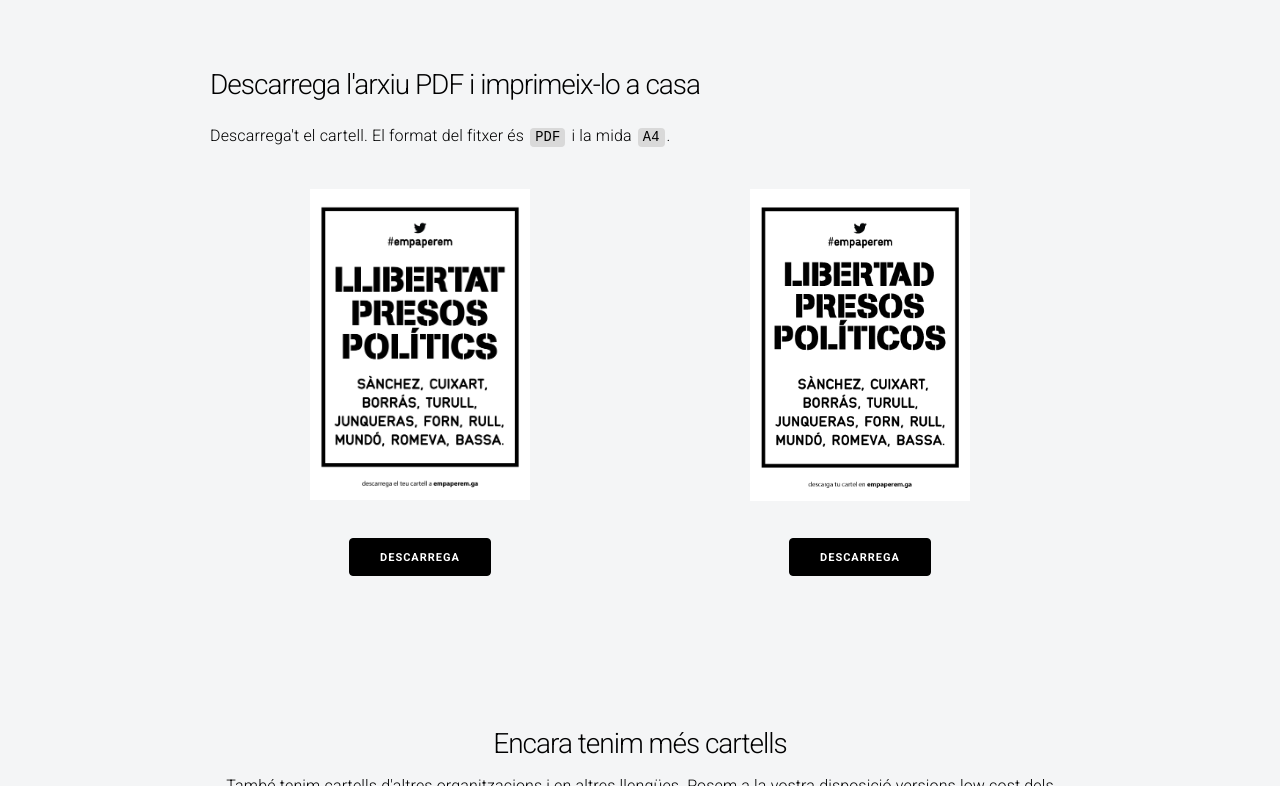
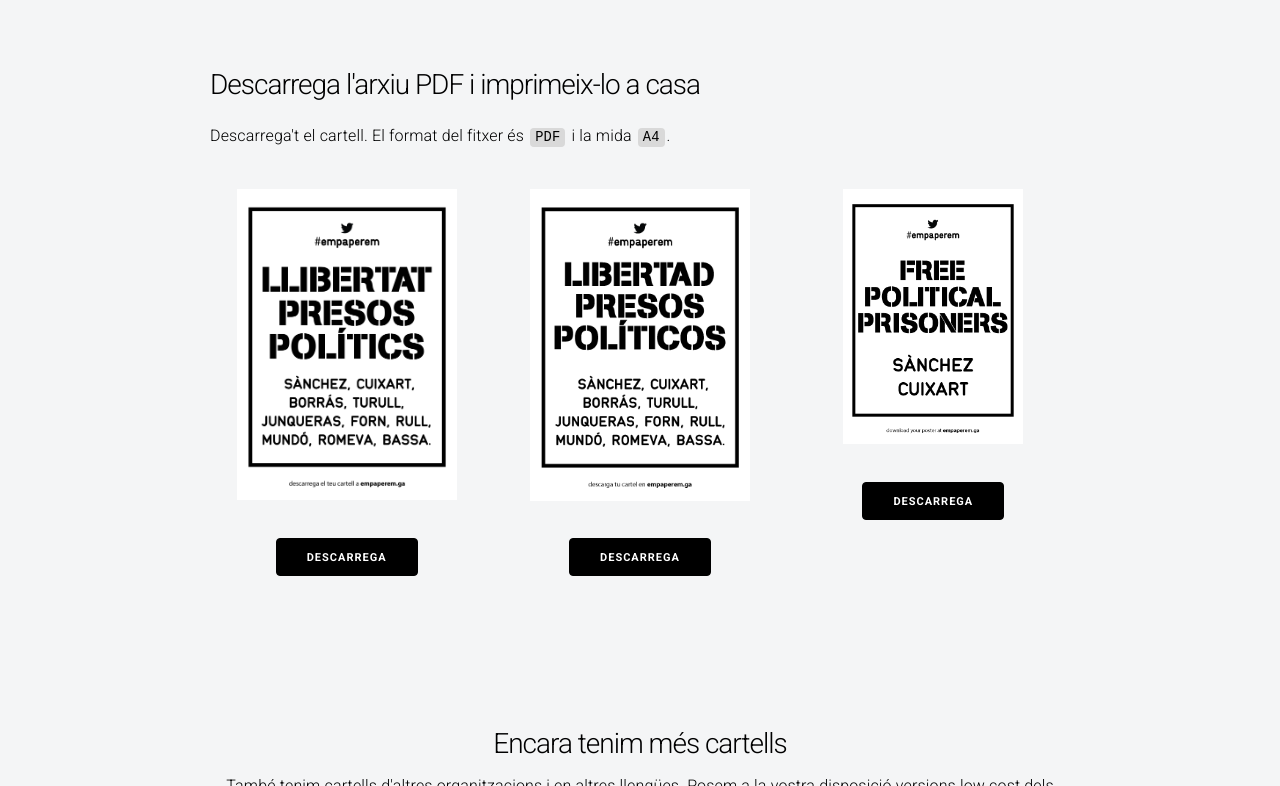
Before and after one commit to empaperem2/empaperem2.github.io, a plain HTML site: page index.html in a window 1280 px wide. Shown: the part 447-1233 px from the top of the page. Drawn offline with nearby package versions, Linux system fonts and the light colour scheme.

Commit message:
Update index.html

```diff
--- a/index.html
+++ b/index.html
@@ -108,10 +108,10 @@
         <a href="presospoliticos22.pdf"><img style="max-width:220px; margin-bottom:30px" src="presospoliticos22.png"> </a>
         <br> <a class="button" href="presospoliticos22.pdf" title="Descarrega">Descarrega </a>
     </div>
-<!--     <div class="column" style="text-align:center;margin-bottom:60px">
+ <div class="column" style="text-align:center;margin-bottom:60px">
         <a href="politicalprisoners.pdf"><img style="max-width:180px; margin-bottom:30px" src="politicalprisoners.png"> </a>
         <br> <a class="button" href="politicalprisoners.pdf" title="Descarrega">Descarrega </a>
-    </div> -->
+    </div>
 </div>
 
 
```
